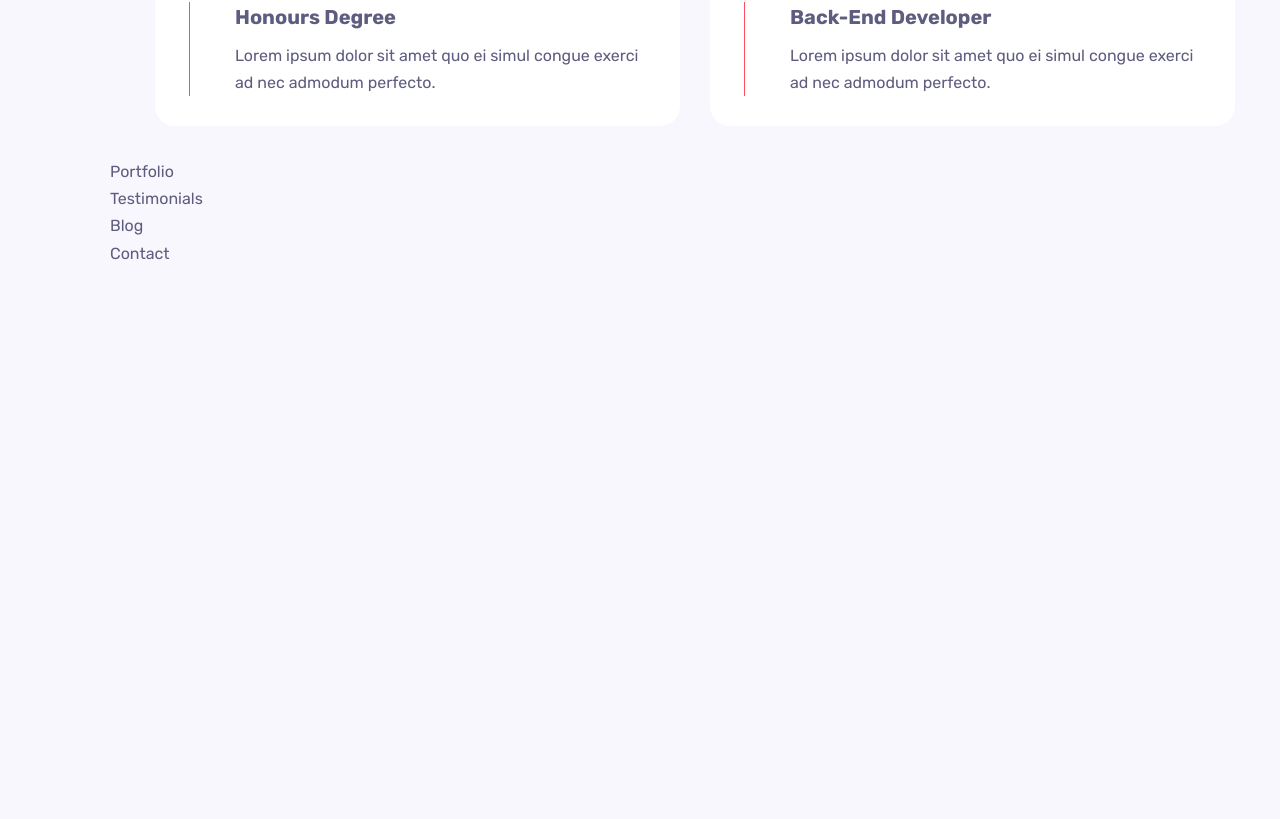
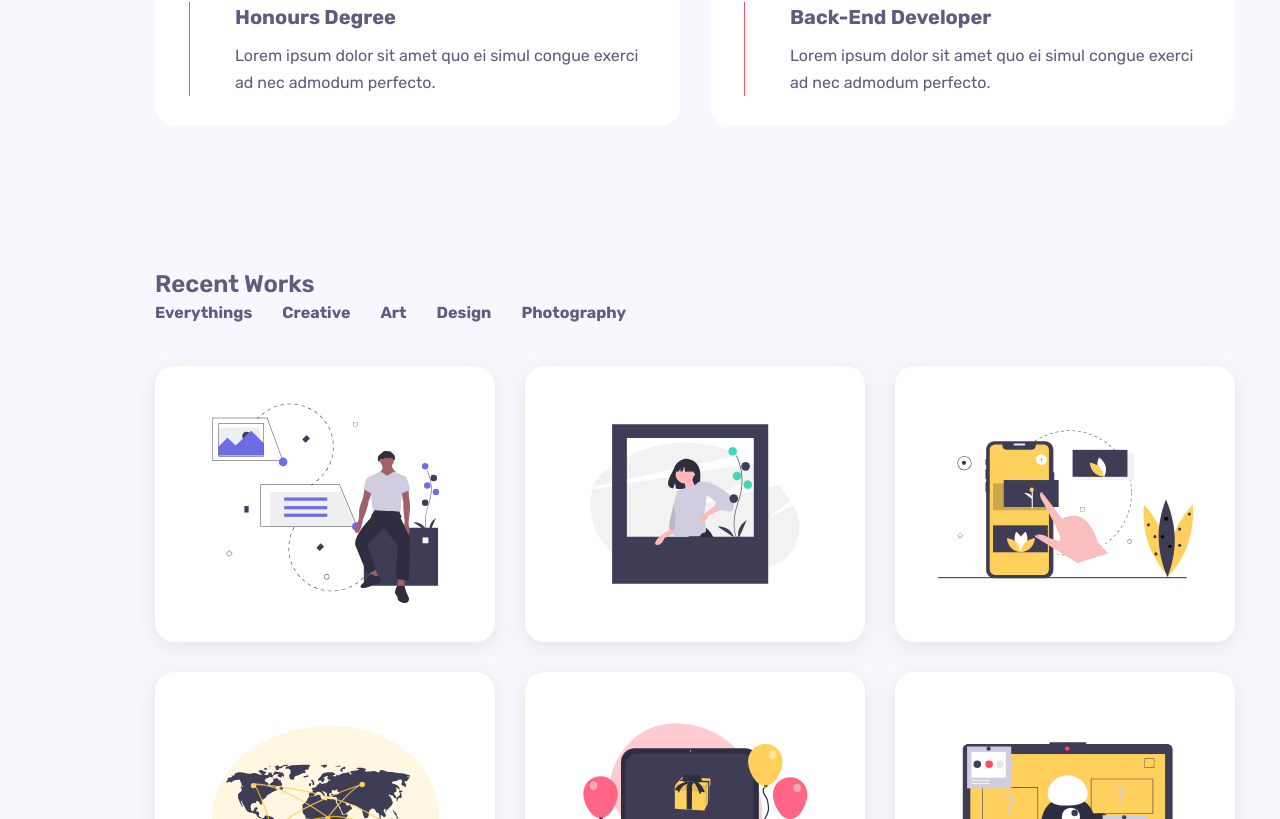
Before and after one commit to dwi-wijaya/portfolio-react, a React (Vite) app: page / in a window 1280 px wide. Shown: the part 1861-2680 px from the top of the page. Before the commit the page ends 2128 px from the top, so only its background shows below. Built offline with nearby package versions, Linux system fonts and the light colour scheme.

Commit message:
works components

```diff
--- /dev/null
+++ b/src/components/portfolio/Menu.jsx
@@ -0,0 +1,46 @@
+import Work1 from "../../assets/work-1.svg";
+import Work2 from "../../assets/work-2.svg";
+import Work3 from "../../assets/work-3.svg";
+import Work4 from "../../assets/work-4.svg";
+import Work5 from "../../assets/work-5.svg";
+import Work6 from "../../assets/work-6.svg";
+
+const Menu = [
+  {
+    id: 1,
+    image: Work1,
+    title: "Project Management Illustration",
+    category: "Design",
+  },
+  {
+    id: 2,
+    image: Work2,
+    title: "Guest App Walkthrough Screens",
+    category: "Art",
+  },
+  {
+    id: 3,
+    image: Work3,
+    title: "Delivery App Wireframe",
+    category: "Branding",
+  },
+  {
+    id: 4,
+    image: Work4,
+    title: "Onboarding Motivation",
+    category: "Design",
+  },
+  {
+    id: 5,
+    image: Work5,
+    title: "iMac Mockup Design",
+    category: "Creative",
+  },
+  {
+    id: 6,
+    image: Work6,
+    title: "Game Store App Concept",
+    category: "Art",
+  },
+];
+export default Menu;
--- a/src/components/portfolio/Portfolio.jsx
+++ b/src/components/portfolio/Portfolio.jsx
@@ -1,8 +1,46 @@
-import React from 'react';
-import './portfolio.css'
+import React, { useState } from "react";
+import "./portfolio.css";
+import Menu from "./Menu";
+
 const Portfolio = () => {
-    return (
-        <div id='portfolio'>Portfolio</div>
-      )
-}
-export default Portfolio
+  const [items, setItems] = useState(Menu);
+  const filterItems = (categoryItem) => {
+    const updatedItems = Menu.filter((curElem) => {
+      return curElem.category === categoryItem;
+    });
+    setItems(updatedItems);
+  };
+  return (
+    <section className="work container section" id="resume">
+      <h2 className="section__title">Recent Works</h2>
+
+      <div className="work__filters">
+        <span className="work__item" onClick={() => setItems(Menu)}>Everythings</span>
+        <span className="work__item" onClick={() => filterItems('Creative')}>Creative</span>
+        <span className="work__item" onClick={() => filterItems('Art')}>Art</span>
+        <span className="work__item" onClick={() => filterItems('Design')}>Design</span>
+        <span className="work__item" onClick={() => filterItems('Photography')}>Photography</span>
+      </div>
+
+      <div className="work__container grid">
+        {items.map((elem) => {
+          const { id, image, title, category } = elem;
+          return (
+            <div className="work__card" key={id}>
+              <div className="work__tumbnail">
+                <img src={image} alt="" className="work__img" />
+                <div className="work__mask"></div>
+              </div>
+              <span className="work__category">{category}</span>
+              <h3 className="work__title">{title}</h3>
+              <a href="#" className="work__button">
+                <i className="icon-link work__button-icon"></i>
+              </a>
+            </div>
+          );
+        })}
+      </div>
+    </section>
+  );
+};
+export default Portfolio;
--- a/src/components/portfolio/portfolio.css
+++ b/src/components/portfolio/portfolio.css
@@ -0,0 +1,88 @@
+.work__filters{
+    display: flex;
+    align-items: center;
+    column-gap: 1.875rem;
+    margin-bottom: 2.5rem;
+}
+.work__item{
+    cursor: pointer;
+    font-weight: var(--font-bold);
+    transition: .3 ease-in-out;
+}
+.work__item:hover{
+    color: var(--first-color);
+}
+.work__container{
+    grid-template-columns: repeat(3,1fr);
+    gap: 1.875rem;
+}
+.work__card{
+    position: relative;
+    overflow: hidden;
+    border-radius: var(--border-radius);
+    box-shadow: var(--shadow);
+}
+.work__mask{
+    background: #6c6ce5;
+    position: absolute;
+    top: 0;
+    left: 0;
+    height: 100%;
+    width: 100%;
+    opacity: 0;
+    transition: .3s;
+}
+.work__category{
+    color: #fff;
+    background: var(--first-color);
+    border-bottom-left-radius: .98rem;
+    border-bottom-right-radius: .98rem;
+    position: absolute;
+    top: 0;
+    left: 1.5rem;
+    font-size: var(--small-font-size);
+    display: inline-block;
+    padding: .19rem .625rem;
+    transform: translateY(-40px);
+    transition: .3s;
+}
+.work__title{
+    color: #fff;
+    font-size: var(--h3-font-size);
+    margin: 0 0 .98rem;
+    padding: 0 1.25rem;
+    position: absolute;
+    top: 3.75rem;
+    transform: translateY(30px);
+    transition: .3s;
+    opacity: 0;
+}
+.work__button{
+    color: #fff;
+    position: absolute;
+    bottom: 1.5rem;
+    left: 1.5rem;
+    font-size: var(--h3-font-size);
+    display: block;
+    background-color: #ffd15c;
+    height: 40px;
+    width: 40px;
+    cursor: pointer;
+    border-radius: 50%;
+    text-align: center;
+    line-height: 42px;
+    transition: .3s;
+    opacity: 0;
+
+}
+.work__card:hover .work__button{
+    opacity: 1;
+}
+.work__card:hover .work__mask{
+    opacity: .9;
+}
+.work__card:hover .work__category,
+.work__card:hover .work__title{
+    transform: translateY(0);
+    opacity: 1;
+}
```
